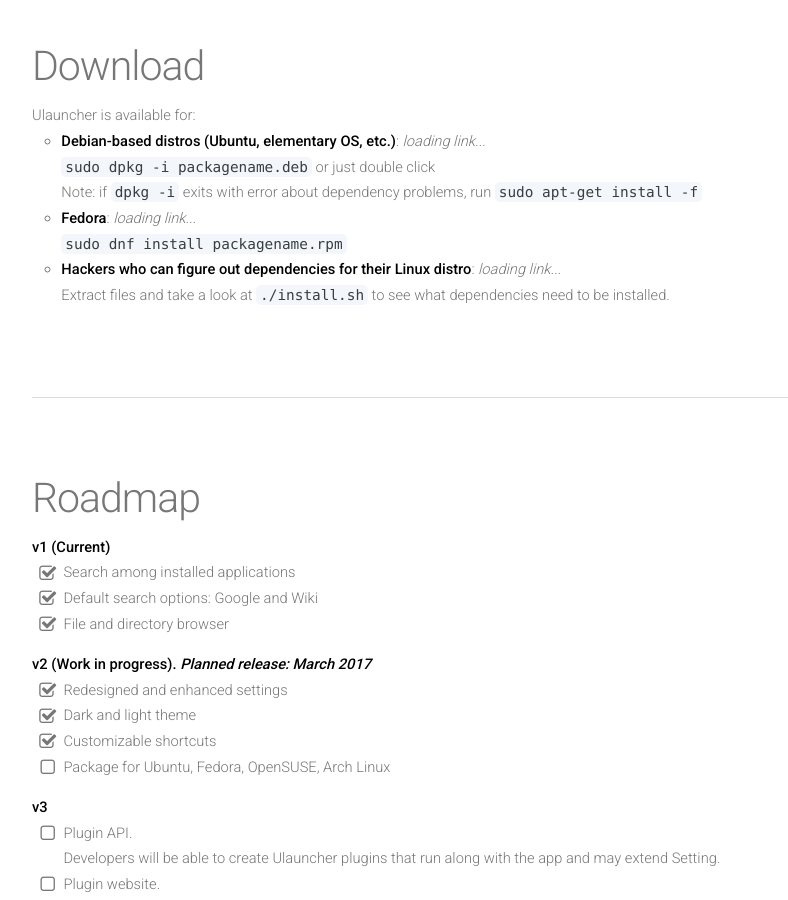
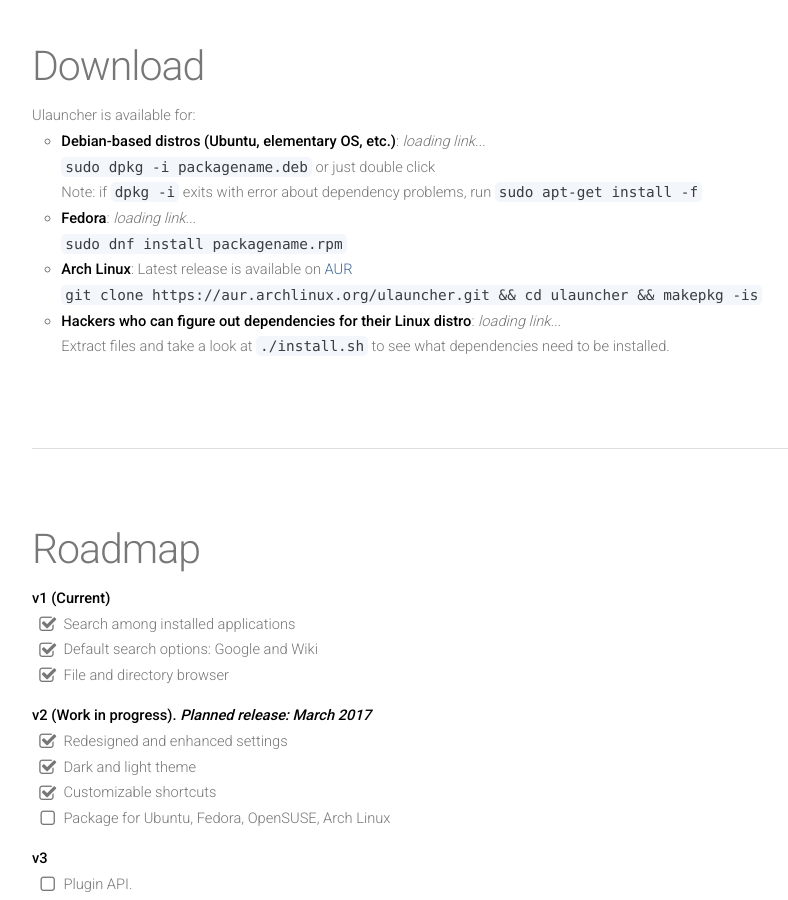
Before and after one commit to Ulauncher/ulauncher.io, a Jekyll site: the page built from index.html, in a window 1280 px wide and 900 px high, scrolled down 1416 px. Shown: the whole window, without its empty margins (128-916 px from the left). Built offline with Jekyll 4.4.1, drawn with Linux system fonts in a browser that asks for light colours.

Commit message:
Arch Linux

```diff
--- a/_includes/index/releases.html
+++ b/_includes/index/releases.html
@@ -15,6 +15,11 @@
             <code>sudo dnf install packagename.rpm</code>
         </li>
         <li>
+            <b>Arch Linux</b>: Latest release is available on <a href="https://aur.archlinux.org/packages/ulauncher/">AUR</a>
+            <br>
+            <code>git clone https://aur.archlinux.org/ulauncher.git && cd ulauncher && makepkg -is</code>
+        </li>
+        <li>
             <b>Hackers who can figure out dependencies for their Linux distro</b>:
             <span id="release-targz"><i>loading link...</i></span>
             <br>
```
